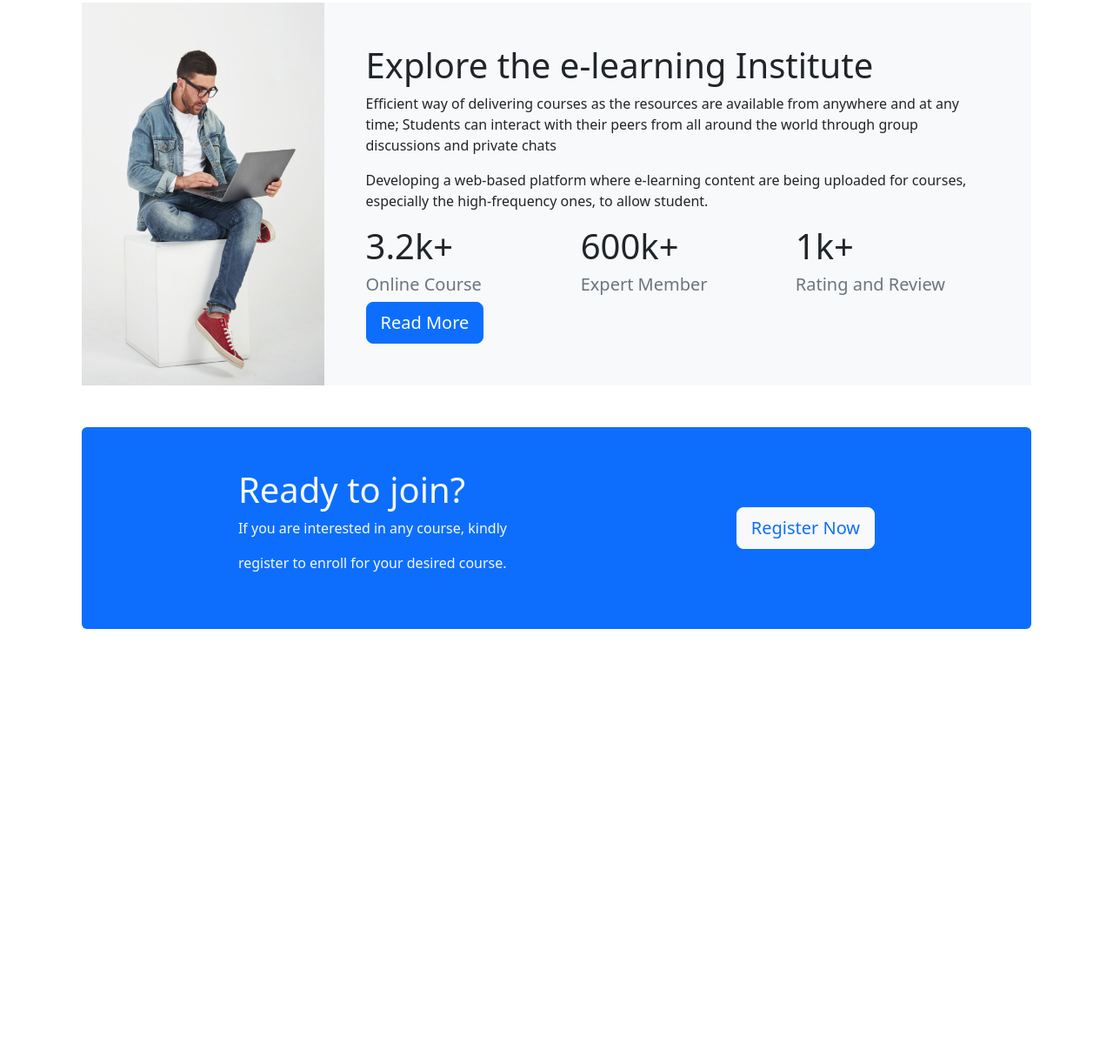
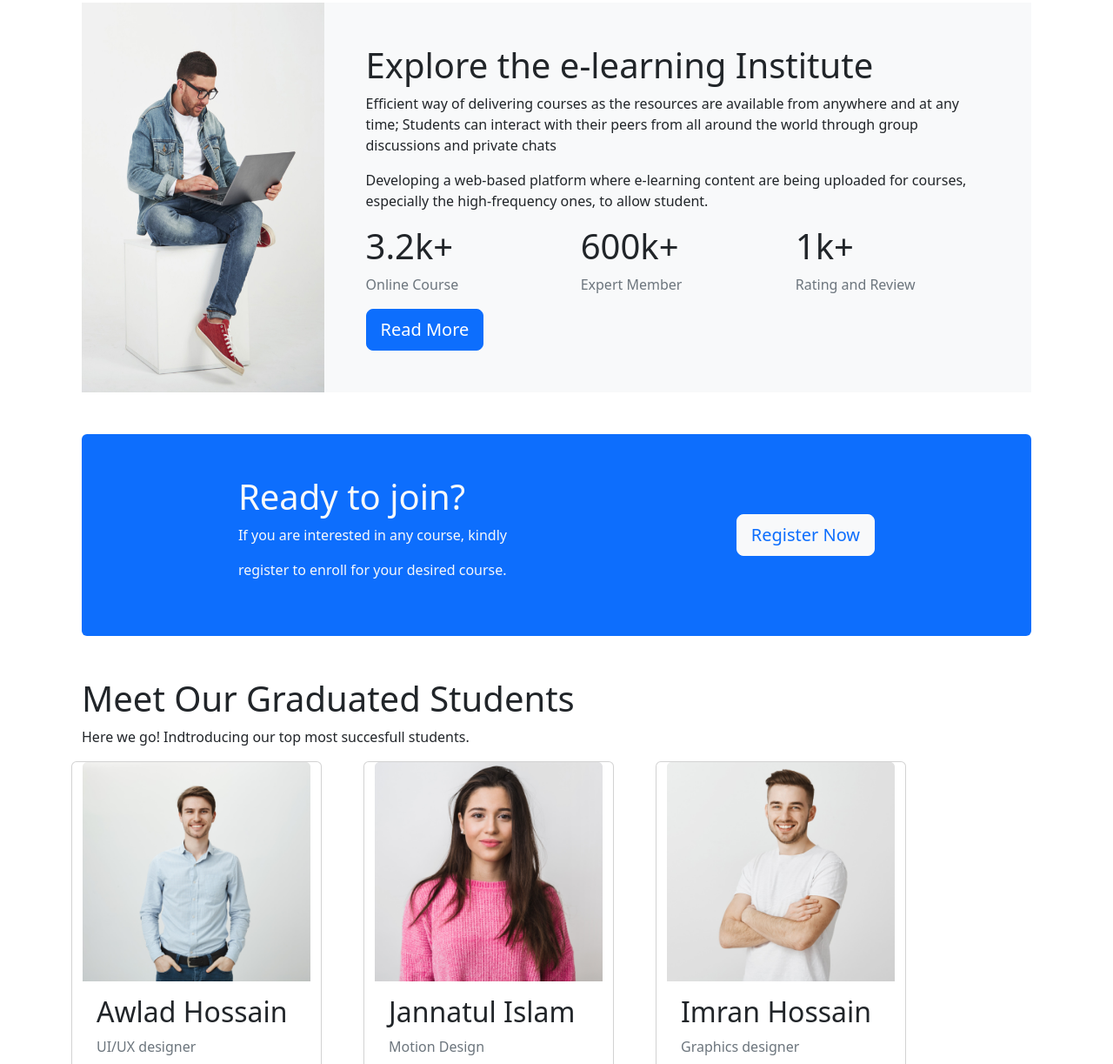
Before and after one commit to SalmanUsSakib/techHub-Edu, a plain HTML site: page index.html in a window 1280 px wide. Shown: the part 1577-2800 px from the top of the page at 87% size. Before the commit the page ends 2348 px from the top, so only its background shows below. Drawn offline with nearby package versions, Linux system fonts and the light colour scheme.

Commit message:
Students section added

```diff
--- a/index.html
+++ b/index.html
@@ -54,7 +54,7 @@
                 <a class="nav-link" href="#">Contact Us</a>
               </li>
             </ul>
-              <button class="btn btn-outline-info ms-lg-3  " type="submit">
+              <button class="btn btn-outline-primary ms-lg-3  " type="submit">
                 Register
               </button>
             </form>
@@ -221,22 +221,22 @@
           <div>
             <img src="images/working.png" class="img-fluid h-100" alt="">
           </div>
-          <div class="bg-light p-5">
+          <div class="bg-light p-5 ">
             <h1 class="fs-1">Explore the e-learning Institute</h1>
             <p>Efficient way of delivering courses as the resources are available from anywhere and at any time; Students can interact with their peers from all around the world through group discussions and private chats</p>
             <p>Developing a web-based platform where e-learning content are being uploaded for courses, especially the high-frequency ones, to allow student.</p>
             <div class="row">
               <div class="col-lg-4 col-md-6 col-sm-6 col-6">
                 <h1 class="fs-1 ">3.2k+</h1>
-                <h5 class="text-muted">Online Course</h5>
+                <p class="text-muted">Online Course</p>
               </div>
               <div class="col-lg-4 col-md-6 col-sm-6 col-6">
                 <h1 class="fs-1 ">600k+</h1>
-                <h5 class="text-muted">Expert Member</h5>
+                <p class="text-muted">Expert Member</p>
               </div>
               <div class="col-lg-4 col-md-12 col-sm-12 col-12">
                 <h1 class="fs-1 ">1k+</h1>
-                <h5 class="text-muted">Rating and Review</h5>
+                <p class="text-muted">Rating and Review</p>
               </div>
             </div>
             <button type="button" class="btn btn-primary btn-lg text-white ">Read More</button>
@@ -281,11 +281,52 @@
                   </div>
                 </div>
               </div>
+            </div>
+          </div>
+      </section>
+      <!-- register section ends -->
+
+      <!-- Student Gallery section starts -->
+      <section class="container">
+        <div>
+          <h1 class="fs-1">Meet Our Graduated Students</h1>
+        <p>Here we go! Indtroducing our top most succesfull students.</p>
+        </div>
+        <div class="row gap-5">
+          <div class="card col-lg-3 col-md-6 col-sm-12 col-12 " style="width: 18rem;">
+            <img src="images/student/student-1.png" class="card-img-top img-fluid" alt="...">
+            <div class="card-body">
+              <h2>Awlad Hossain</h2>
+              <p class="card-text text-muted">UI/UX designer</p>
+            </div>
+          </div>
+          <div class="card col-lg-3 col-md-6 col-sm-12 col-12" style="width: 18rem;">
+            <img src="images/student/student-2.png" class="card-img-top img-fluid" alt="...">
+            <div class="card-body">
+              <h2>Jannatul Islam</h2>
+              <p class="card-text text-muted">Motion Design</p>
+            </div>
+          </div>
+          <div class="card col-lg-3 col-md-6 col-sm-12 col-12" style="width: 18rem;">
+            <img src="images/student/student-3.png" class="card-img-top img-fluid" alt="...">
+            <div class="card-body">
+              <h2>Imran Hossain</h2>
+              <p class="card-text text-muted">Graphics designer</p>
+            </div>
+          </div>
+          <div class="card col-lg-3 col-md-6 col-sm-12 col-12" style="width: 18rem;">
+            <img src="images/student/student-4.png" class="card-img-top img-fluid" alt="...">
+            <div class="card-body">
+              <h2>Nishi Akter</h2>
+              <p class="card-text text-muted">Web developer</p>
+            </div>
           </div>
         </div>
-
+        <div class="d-flex justify-content-center my-5">
+          <button type="button" class="btn btn-primary btn-lg text-white ">View all</button>
+        </div>
       </section>
-      <!-- register section starts -->
+      <!-- Student Gallery section ends -->
 
     </main>
 
```
